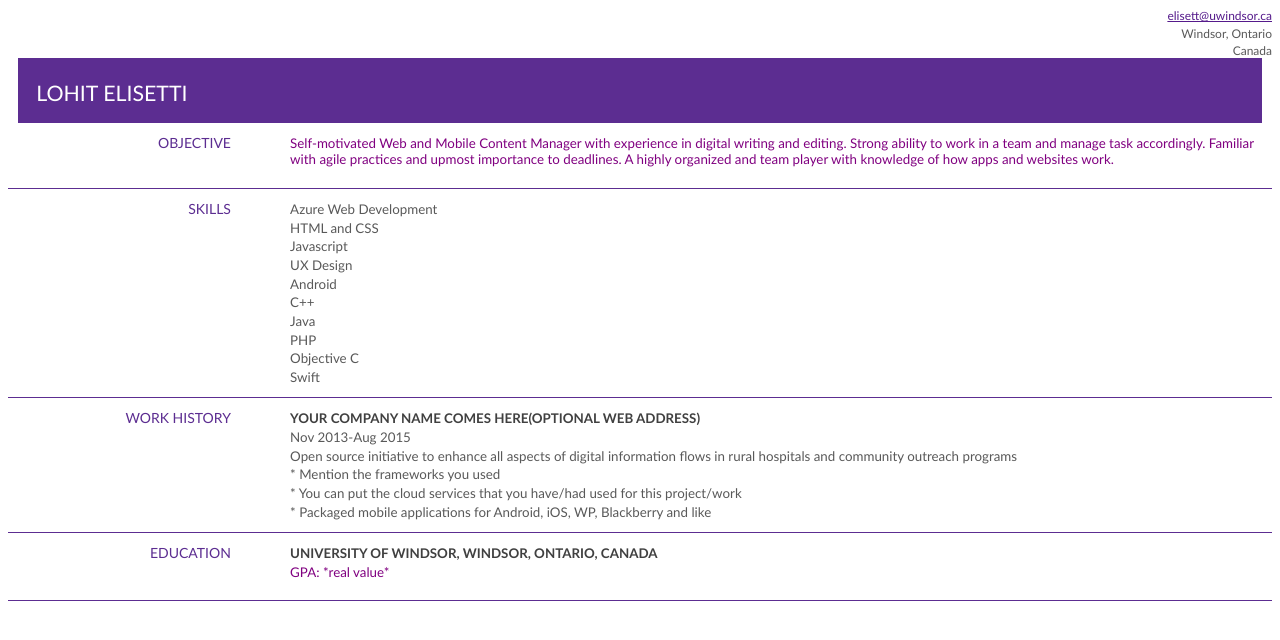
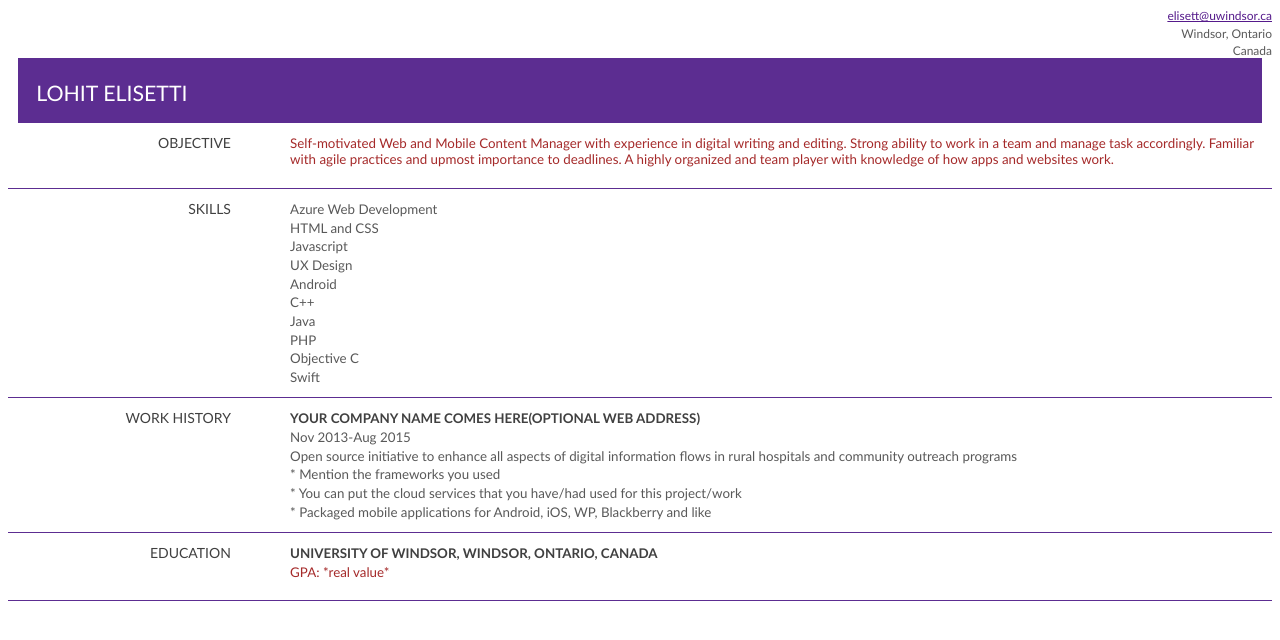
Before and after one commit to lohithe/lohithe.github.io, a plain HTML site: page index.html in a window 1280 px wide. Drawn offline with Linux system fonts and the light colour scheme.

Commit message:
Update index.html

```diff
--- a/index.html
+++ b/index.html
@@ -29,7 +29,7 @@
         mso-hansi-theme-font: minor-latin;
         mso-bidi-font-family: "Times New Roman";
         mso-bidi-theme-font: minor-bidi;
-        color: #800080;
+        color: #A52A2A;
         mso-themecolor: text1;
         mso-themetint: 166;
         mso-font-kerning: 10.0pt;
@@ -57,7 +57,7 @@
         mso-hansi-theme-font: major-latin;
         mso-bidi-font-family: "Times New Roman";
         mso-bidi-theme-font: major-bidi;
-        color: #5C2D91;
+        color: #404040;
         mso-themecolor: accent1;
         text-transform: uppercase;
         mso-font-kerning: 10.0pt;
```
